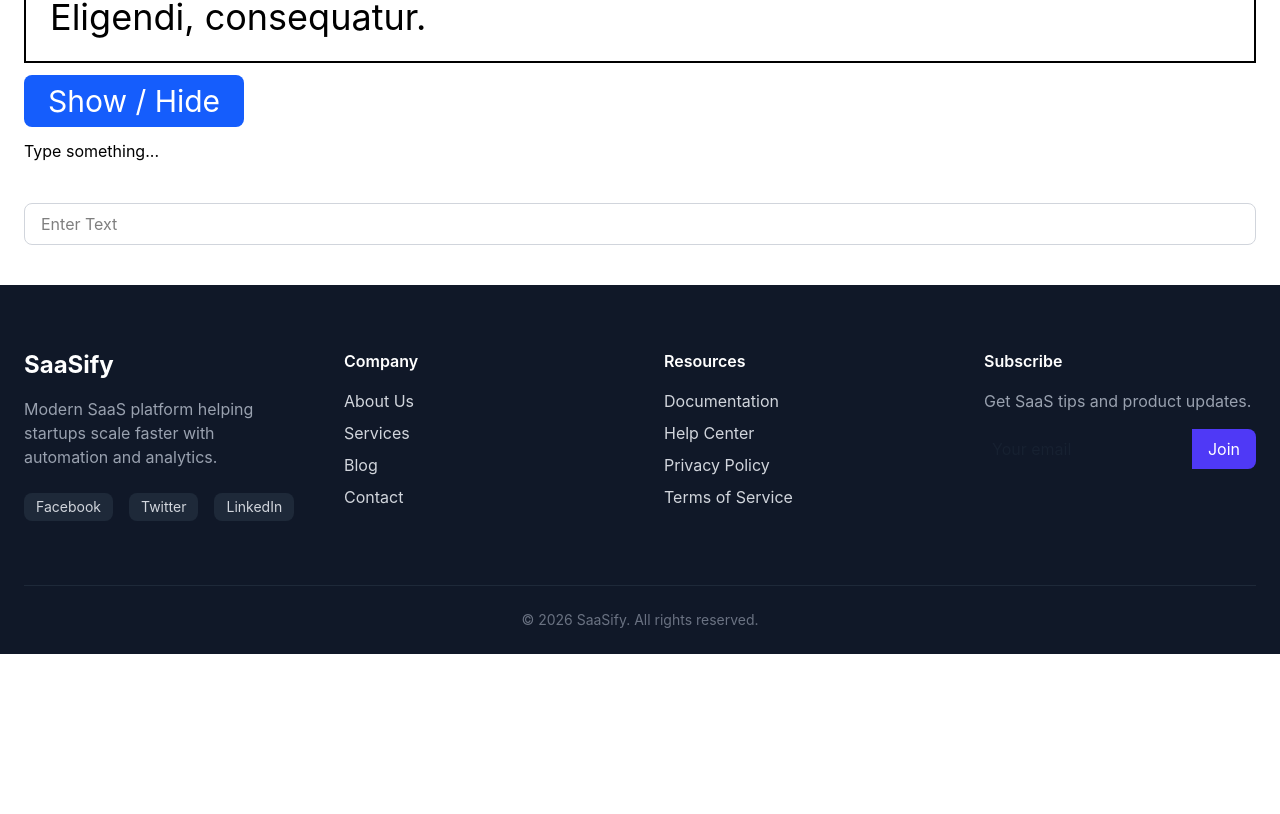
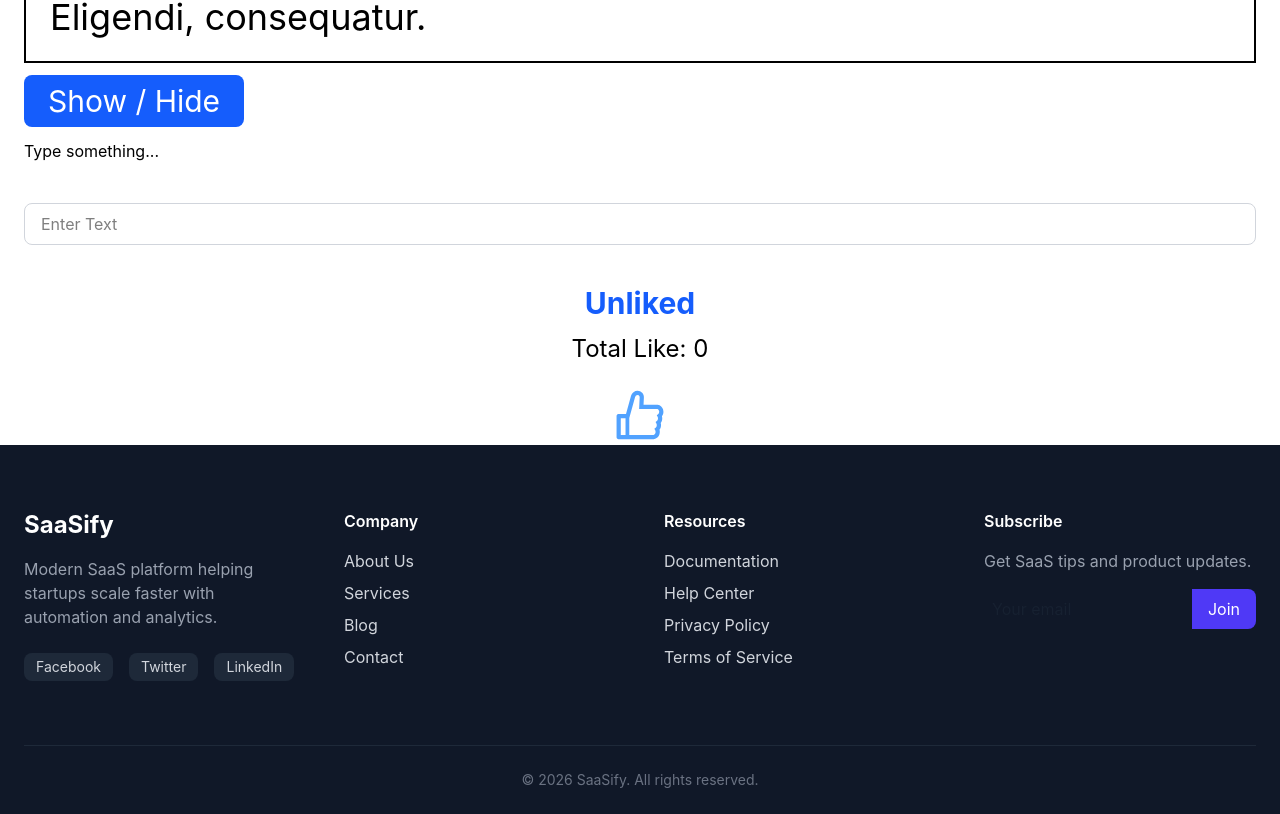
Before and after one commit to mdakash648/react-practice-1, a React (Vite) app: page / in a window 1280 px wide. Shown: the part 3458-4272 px from the top of the page. Before the commit the page ends 4112 px from the top, so only its background shows below. Built offline with nearby package versions, Linux system fonts and the light colour scheme.

Commit message:
like unlike
### Simple Like Button

- একটা ❤️ icon
- click করলে “Liked”
- আবার click করলে “Unliked”
- পাশে total like count দেখাবে

👉 Twist: Like থাকলে count +1, unlike করলে -1।

```diff
--- a/package.json
+++ b/package.json
@@ -13,6 +13,7 @@
     "@tailwindcss/vite": "^4.2.1",
     "react": "^19.2.0",
     "react-dom": "^19.2.0",
+    "react-icons": "^5.5.0",
     "tailwindcss": "^4.2.1"
   },
   "devDependencies": {
--- a/src/App.jsx
+++ b/src/App.jsx
@@ -13,6 +13,7 @@ import UseState from './components/practice/localState/UseState';
 import Counter from './components/practice/localState/Counter';
 import ParagraphShow from './components/practice/localState/ParagraphShow';
 import InputFieldLivePreview from './components/practice/localState/InputFieldLivePreview';
+import SimpleLikeButton from './components/practice/localState/SimpleLikeButton';
 // import UseState from './components/practice/localState/UseState';
 
 const App = () => {
@@ -62,6 +63,7 @@ const App = () => {
         <Counter />
         <ParagraphShow />
         <InputFieldLivePreview />
+        <SimpleLikeButton />
       </Container>
       <Footer />
     </>
--- /dev/null
+++ b/src/components/practice/localState/SimpleLikeButton.jsx
@@ -0,0 +1,41 @@
+import React, { useState } from 'react';
+import { AiOutlineLike, AiFillLike } from 'react-icons/ai';
+
+const SimpleLikeButton = () => {
+  const [isLiked, setIsLiked] = useState(false);
+  const [count, setCount] = useState(0);
+
+  const Icon = isLiked ? AiFillLike : AiOutlineLike;
+
+  const handleLike = () => {
+    if (isLiked) {
+      setCount(count - 1);
+    } else {
+      setCount(count + 1);
+    }
+    setIsLiked(!isLiked);
+  };
+
+  return (
+    <>
+      <div className='text-center'>
+        <h1 className='text-3xl font-bold text-blue-600'>
+          {isLiked ? 'Liked' : 'Unliked'}
+        </h1>
+
+        <h2 className='text-2xl mt-3'>Total Like: {count}</h2>
+      </div>
+
+      <div className='flex justify-center mt-5'>
+        <Icon
+          className={`text-6xl cursor-pointer ${
+            isLiked ? 'text-blue-800' : 'text-blue-400'
+          }`}
+          onClick={handleLike}
+        />
+      </div>
+    </>
+  );
+};
+
+export default SimpleLikeButton;
```
Also changed, not shown: 1 other file (tests, documents, lock files or other folders).
